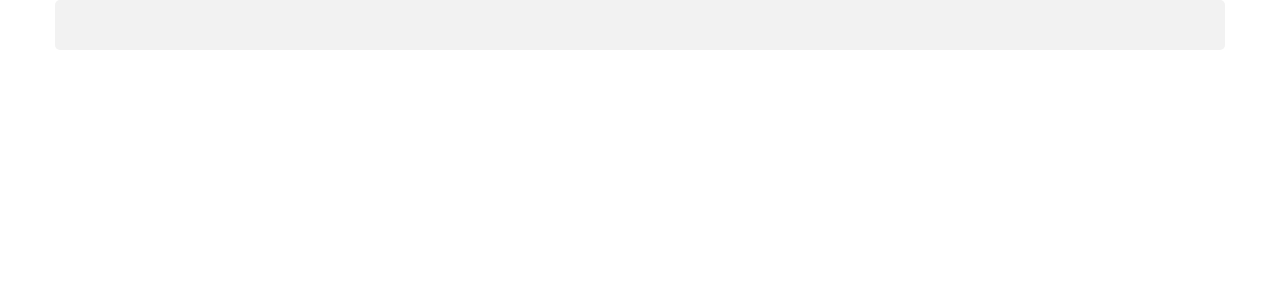
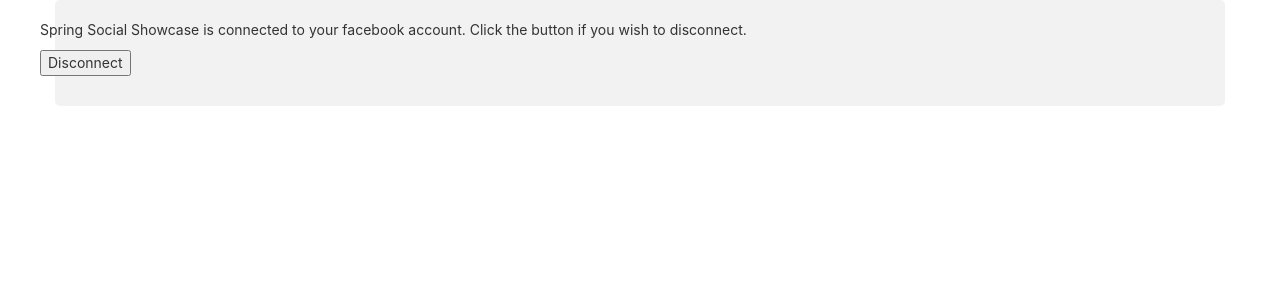
Before and after one commit to ashwaniagarwal226/social-login-app, a React (Create React App) app: page /home in a window 1280 px wide. Shown: the top 300 px of the page. Built offline with nearby package versions, Linux system fonts and the light colour scheme.

Commit message:
homepage

```diff
--- a/src/components/Login/HomePage.js
+++ b/src/components/Login/HomePage.js
@@ -6,7 +6,16 @@
 
         return (
             <div className="row">
-
+                <form action={process.env.REACT_APP_URL + "connect/facebook"} method="post">
+                    <div class="formInfo">
+                        <p>
+                            Spring Social Showcase is connected to your facebook account.
+                            Click the button if you wish to disconnect.
+    </p>
+                    </div>
+                    <button type="submit">Disconnect</button>
+                    <input type="hidden" name="_method" value="delete" />
+                </form>
             </div >
         );
     };
```
